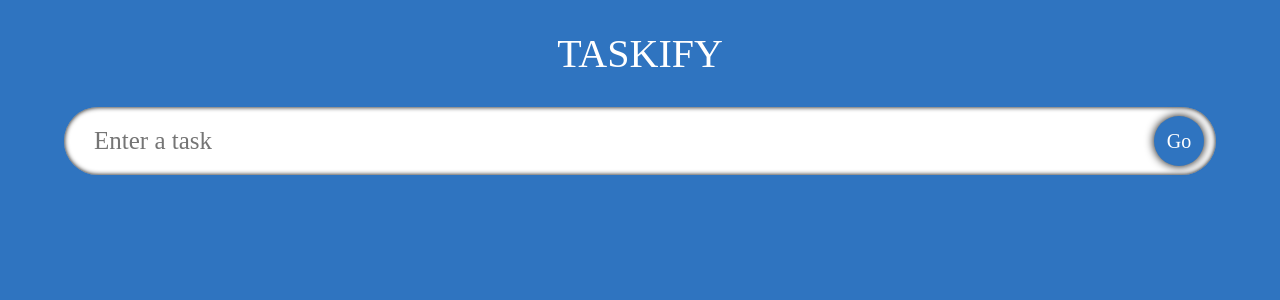
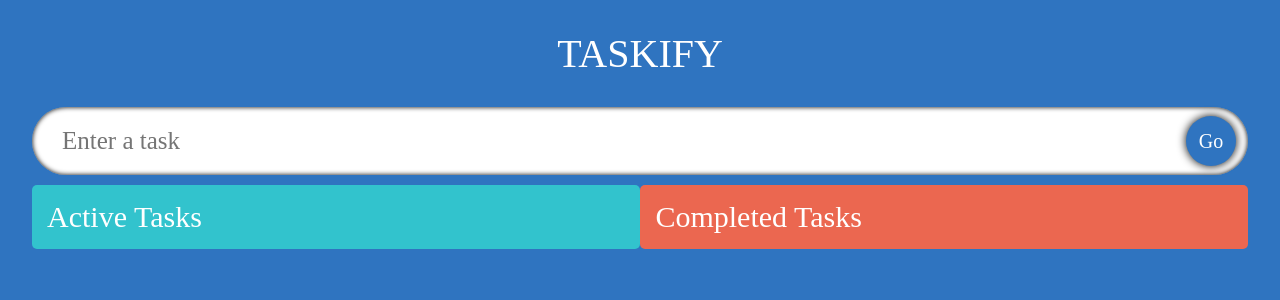
Before and after one commit to Bach-Nghia-Nguyen/react-typescript-taskify, a React (Create React App) app: page / in a window 1280 px wide. Shown: the top 300 px of the page. Built offline with nearby package versions, Linux system fonts and the light colour scheme; a web font is replaced by a local one.

Commit message:
Drag and drop

```diff
--- a/package.json
+++ b/package.json
@@ -9,8 +9,10 @@
     "@types/jest": "^27.4.1",
     "@types/node": "^16.11.26",
     "@types/react": "^17.0.44",
+    "@types/react-beautiful-dnd": "^13.1.2",
     "nanoid": "^3.3.2",
     "react": "^18.0.0",
+    "react-beautiful-dnd": "^13.1.0",
     "react-dom": "^18.0.0",
     "react-icons": "^4.3.1",
     "react-scripts": "5.0.0",
--- a/src/App.tsx
+++ b/src/App.tsx
@@ -1,5 +1,6 @@
 import React, { useState } from "react";
 import { nanoid } from "nanoid";
+import { DragDropContext, DropResult } from "react-beautiful-dnd";
 import "./App.css";
 import InputField from "./components/InputField";
 import { Todo } from "./model";
@@ -8,6 +9,7 @@ import TodoList from "./components/TodoList";
 const App: React.FC = () => {
   const [todo, setTodo] = useState<string>("");
   const [todos, setTodos] = useState<Todo[]>([]);
+  const [completedTodos, setCompletedTodos] = useState<Todo[]>([]);
 
   const handleAdd = (e: React.FormEvent): void => {
     e.preventDefault();
@@ -18,13 +20,53 @@ const App: React.FC = () => {
     }
   };
 
+  const onDragEnd = (result: DropResult) => {
+    const { source, destination } = result;
+
+    if (!destination) return;
+
+    if (
+      destination.droppableId === source.droppableId &&
+      destination.index === source.index
+    )
+      return;
+
+    let add,
+      active = todos,
+      complete = completedTodos;
+
+    if (source.droppableId === "TodosList") {
+      add = active[source.index];
+      active.splice(source.index, 1);
+    } else {
+      add = complete[source.index];
+      complete.splice(source.index, 1);
+    }
+
+    if (destination.droppableId === "TodosList") {
+      active.splice(destination.index, 0, add);
+    } else {
+      complete.splice(destination.index, 0, add);
+    }
+
+    setCompletedTodos(complete);
+    setTodos(active);
+  };
+
   return (
-    <div className="App">
-      <span className="heading">Taskify</span>
-      <InputField todo={todo} setTodo={setTodo} handleAdd={handleAdd} />
+    <DragDropContext onDragEnd={onDragEnd}>
+      <div className="App">
+        <span className="heading">Taskify</span>
+        <InputField todo={todo} setTodo={setTodo} handleAdd={handleAdd} />
 
-      <TodoList todos={todos} setTodos={setTodos} />
-    </div>
+        <TodoList
+          todos={todos}
+          setTodos={setTodos}
+          completedTodos={completedTodos}
+          setCompletedTodos={setCompletedTodos}
+        />
+      </div>
+    </DragDropContext>
   );
 };
 
--- a/src/components/InputField/styles.css
+++ b/src/components/InputField/styles.css
@@ -1,6 +1,6 @@
 .input {
   display: flex;
-  width: 90%;
+  width: 95%;
   position: relative;
   align-items: center;
 }
--- a/src/components/SingleTodo/index.tsx
+++ b/src/components/SingleTodo/index.tsx
@@ -1,16 +1,18 @@
 import React, { useEffect, useRef, useState } from "react";
 import { AiFillEdit, AiFillDelete } from "react-icons/ai";
 import { MdDone } from "react-icons/md";
+import { Draggable } from "react-beautiful-dnd";
 import { Todo } from "../../model";
 import "./styles.css";
 
 interface Props {
+  index: number;
   todo: Todo;
   todos: Todo[];
   setTodos: React.Dispatch<React.SetStateAction<Todo[]>>;
 }
 
-const SingleTodo: React.FC<Props> = ({ todo, todos, setTodos }) => {
+const SingleTodo: React.FC<Props> = ({ index, todo, todos, setTodos }) => {
   const [edit, setEdit] = useState<boolean>(false);
   const [editTodo, setEditTodo] = useState<string>(todo.todo);
 
@@ -48,7 +50,15 @@ const SingleTodo: React.FC<Props> = ({ todo, todos, setTodos }) => {
   const inputRef = useRef<HTMLInputElement>(null);
 
   return (
-    <form className="todos__single" onSubmit={(e) => handleEdit(e, todo.id)}>
+    <Draggable draggableId={todo.id} index={index}>
+      {(provided, snapshot) => (
+        <form
+          className={`todos__single ${snapshot.isDragging ? "drag" : ""}`}
+          onSubmit={(e) => handleEdit(e, todo.id)}
+          {...provided.draggableProps}
+          {...provided.dragHandleProps}
+          ref={provided.innerRef}
+        >
           {edit ? (
             <input
               type="text"
@@ -82,6 +92,8 @@ const SingleTodo: React.FC<Props> = ({ todo, todos, setTodos }) => {
             </span>
           </div>
         </form>
+      )}
+    </Draggable>
   );
 };
 
--- a/src/components/SingleTodo/styles.css
+++ b/src/components/SingleTodo/styles.css
@@ -1,10 +1,15 @@
 .todos__single {
   display: flex;
-  width: 29.5%;
   border-radius: 5px;
   padding: 20px;
   margin-top: 15px;
   background-image: url("https://img.freepik.com/free-photo/crumpled-yellow-paper-background-close-up_60487-2390.jpg?size=626&ext=jpg");
+  transition: 0.2s;
+}
+
+.todos__single:hover {
+  box-shadow: 0 0 5px #000;
+  transform: scale(1.03);
 }
 
 .todos__single--text {
@@ -24,14 +29,6 @@
   cursor: pointer;
 }
 
-@media screen and (max-width: 1200px) {
-  .todos__single {
-    width: 40%;
-  }
+.drag {
+  box-shadow: 0 0 20px #000;
 }
-
-@media screen and (max-width: 700px) {
-  .todos__single {
-    width: 100%;
-  }
-}
--- a/src/components/TodoList/index.tsx
+++ b/src/components/TodoList/index.tsx
@@ -1,4 +1,5 @@
 import React from "react";
+import { Droppable } from "react-beautiful-dnd";
 import { Todo } from "../../model";
 import SingleTodo from "../SingleTodo";
 import "./styles.css";
@@ -6,20 +7,63 @@ import "./styles.css";
 interface Props {
   todos: Todo[];
   setTodos: React.Dispatch<React.SetStateAction<Todo[]>>;
+  completedTodos: Todo[];
+  setCompletedTodos: React.Dispatch<React.SetStateAction<Todo[]>>;
 }
 
-const TodoList: React.FC<Props> = ({ todos, setTodos }) => {
+const TodoList: React.FC<Props> = ({
+  todos,
+  setTodos,
+  completedTodos,
+  setCompletedTodos,
+}) => {
   return (
-    <div className="todos">
-      {todos.map((item) => (
-        // <li key={item.id}>{item.todo}</li>
+    <div className="container">
+      <Droppable droppableId="TodosList">
+        {(provided, snapshot) => (
+          <div
+            className={`todos ${snapshot.isDraggingOver ? "dragactive" : ""}`}
+            ref={provided.innerRef}
+            {...provided.droppableProps}
+          >
+            <span className="todos__heading">Active Tasks</span>
+            {todos.map((item, index) => (
               <SingleTodo
+                index={index}
                 todo={item}
                 key={item.id}
                 todos={todos}
                 setTodos={setTodos}
               />
             ))}
+            {provided.placeholder}
+          </div>
+        )}
+      </Droppable>
+
+      <Droppable droppableId="TodosRemove">
+        {(provided, snapshot) => (
+          <div
+            className={`todos remove ${
+              snapshot.isDraggingOver ? "dragcomplete" : ""
+            }`}
+            ref={provided.innerRef}
+            {...provided.droppableProps}
+          >
+            <span className="todos__heading">Completed Tasks</span>
+            {completedTodos.map((item, index) => (
+              <SingleTodo
+                index={index}
+                todo={item}
+                key={item.id}
+                todos={completedTodos}
+                setTodos={setCompletedTodos}
+              />
+            ))}
+            {provided.placeholder}
+          </div>
+        )}
+      </Droppable>
     </div>
   );
 };
--- a/src/components/TodoList/styles.css
+++ b/src/components/TodoList/styles.css
@@ -1,12 +1,51 @@
+.container {
+  display: flex;
+  width: 95%;
+  margin-top: 10px;
+  justify-content: space-between;
+  align-items: flex-start;
+}
+
 .todos {
   display: flex;
-  justify-content: space-evenly;
-  width: 90%;
-  flex-wrap: wrap;
+  width: 47.5%;
+  flex-direction: column;
+  padding: 15px;
+  border-radius: 5px;
+  background-color: rgb(50, 195, 205);
+}
+
+.todos__heading {
+  font-size: 30px;
+  color: #fff;
+}
+
+@media screen and (max-width: 1100px) {
+  .todos {
+    width: 45%;
+  }
 }
 
 @media screen and (max-width: 700px) {
   .todos {
     width: 95%;
+    margin-bottom: 10px;
+  }
+
+  .container {
+    width: 95%;
+    flex-direction: column;
   }
 }
+
+.remove {
+  background-color: rgb(235, 103, 80);
+}
+
+.dragactive {
+  background-color: rgb(0, 221, 236);
+}
+
+.dragcomplete {
+  background-color: rgb(255, 38, 0);
+}
```
Also changed, not shown: 1 other file (tests, documents, lock files or other folders). Lines whose indentation alone changed are shown as unchanged.
